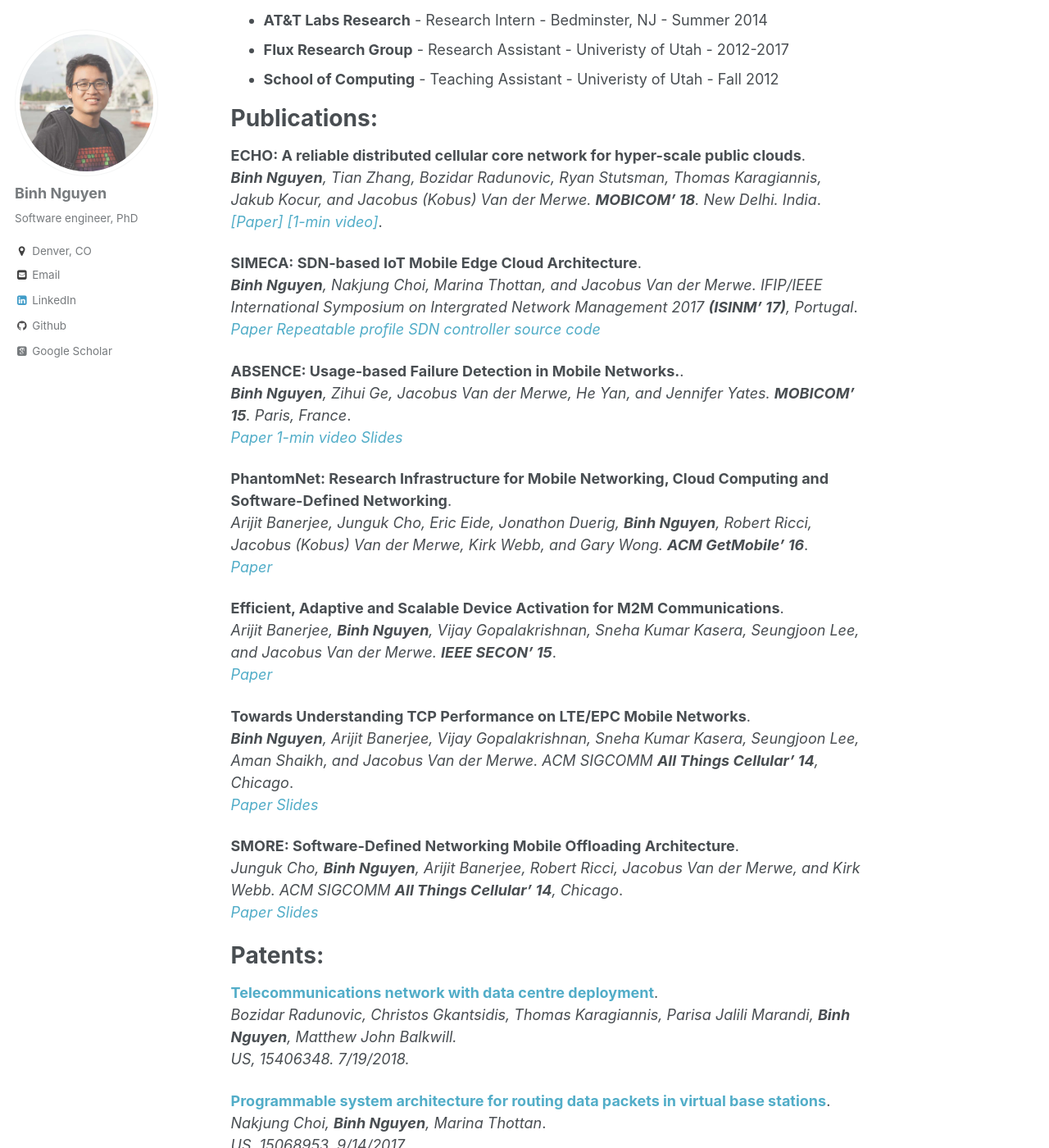
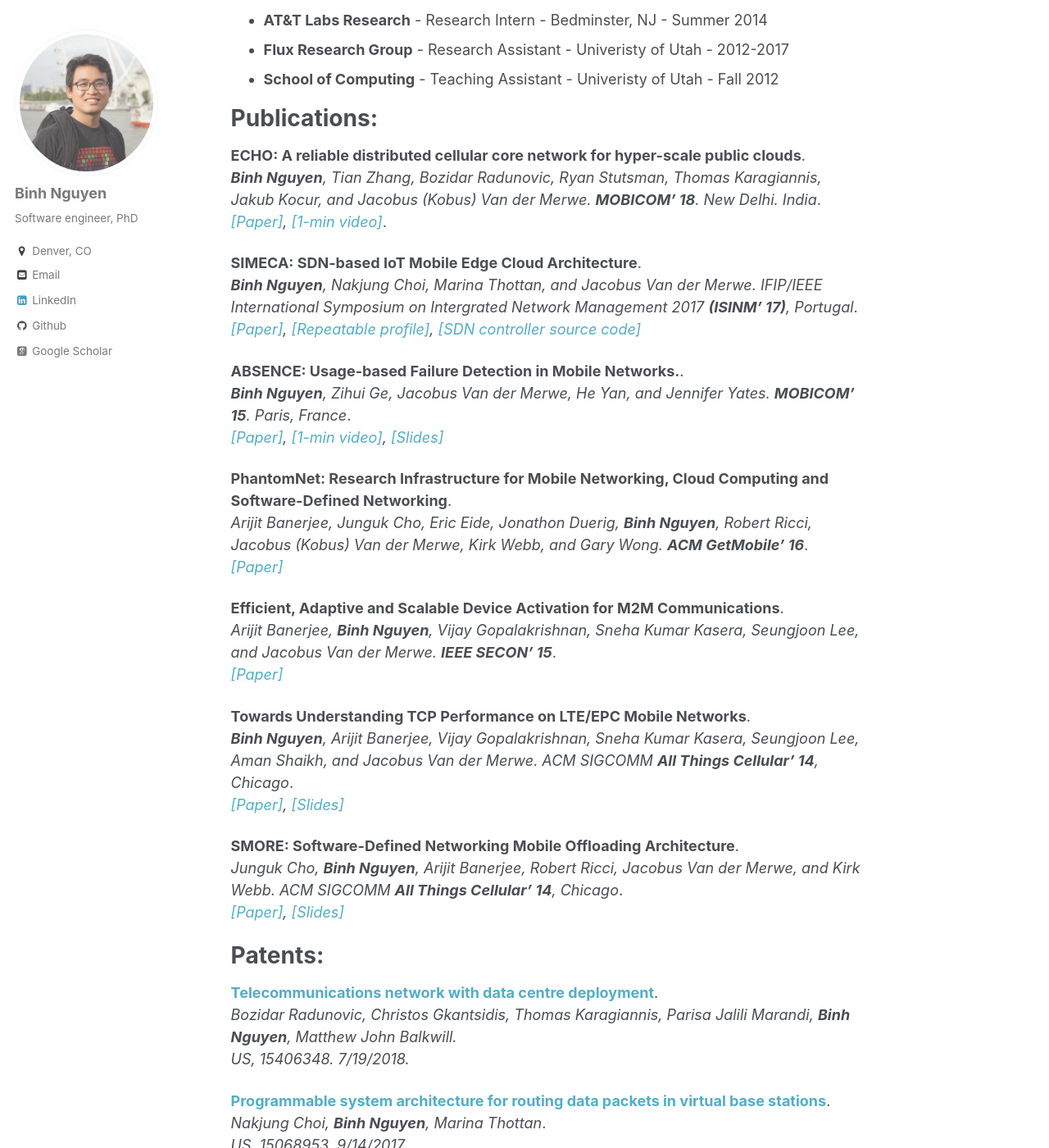
Before and after one commit to binhqnguyen/binhqnguyen.github.io, a Jekyll site: the page built from _pages/about.md, in a window 1280 px wide and 1400 px high, scrolled down 728 px. Shown: the whole window at 82% size. Built offline with Jekyll 4.4.1, drawn with Linux system fonts in a browser that asks for light colours; some web fonts are replaced.

Commit message:
references

```diff
--- a/_pages/about.md
+++ b/_pages/about.md
@@ -37,31 +37,31 @@ Publications:
 ===========
 **ECHO: A reliable distributed cellular core network for hyper-scale public clouds**.
 ***Binh Nguyen**, Tian Zhang, Bozidar Radunovic, Ryan Stutsman, Thomas Karagiannis, Jakub Kocur, and Jacobus (Kobus) Van der Merwe. **MOBICOM' 18**. New Delhi. India*.
-*[[Paper]](https://sigmobile.org/mobicom/2018/program.php) [[1-min video]](https://youtu.be/vf78318OG-k)*.
+*[[Paper]](https://sigmobile.org/mobicom/2018/program.php), [[1-min video]](https://youtu.be/vf78318OG-k)*.
 
 **SIMECA: SDN-based IoT Mobile Edge Cloud Architecture**.
 ***Binh Nguyen**, Nakjung Choi, Marina Thottan, and Jacobus Van der Merwe. IFIP/IEEE International Symposium on Intergrated Network Management 2017 **(ISINM' 17)**, Portugal*.
-*[Paper](http://www.cs.utah.edu/~binh/archive/simeca-ieeeim.pdf) [Repeatable profile](https://wiki.phantomnet.org/wiki/phantomnet/simeca-sdn-based-iot-mobile-edge-cloud-architecture/) [SDN controller source code](https://gitlab.flux.utah.edu/binh/simeca-minimum/)*
+*[[Paper]](http://www.cs.utah.edu/~binh/archive/simeca-ieeeim.pdf), [[Repeatable profile]](https://wiki.phantomnet.org/wiki/phantomnet/simeca-sdn-based-iot-mobile-edge-cloud-architecture/), [[SDN controller source code]](https://gitlab.flux.utah.edu/binh/simeca-minimum/)*
 
 **ABSENCE: Usage-based Failure Detection in Mobile Networks.**.
 ***Binh Nguyen**, Zihui Ge, Jacobus Van der Merwe, He Yan, and Jennifer Yates. **MOBICOM' 15**. Paris, France*.
-*[Paper](http://www.cs.utah.edu/~binh/archive/absence-paper.pdf) [1-min video](http://youtu.be/3Ha4axsnQZY) [Slides](http://www.cs.utah.edu/~binh/archive/absence-slides.pdf)*
+*[[Paper]](http://www.cs.utah.edu/~binh/archive/absence-paper.pdf), [[1-min video]](http://youtu.be/3Ha4axsnQZY), [[Slides]](http://www.cs.utah.edu/~binh/archive/absence-slides.pdf)*
 
 **PhantomNet: Research Infrastructure for Mobile Networking, Cloud Computing and Software-Defined Networking**.
 *Arijit Banerjee, Junguk Cho, Eric Eide, Jonathon Duerig, **Binh Nguyen**, Robert Ricci, Jacobus (Kobus) Van der Merwe, Kirk Webb, and Gary Wong. **ACM GetMobile' 16***.
-*[Paper](http://www.cs.utah.edu/~binh/archive/phantomnet-paper.pdf)*
+*[[Paper]](http://www.cs.utah.edu/~binh/archive/phantomnet-paper.pdf)*
 
 **Efficient, Adaptive and Scalable Device Activation for M2M Communications**.
 *Arijit Banerjee, **Binh Nguyen**, Vijay Gopalakrishnan, Sneha Kumar Kasera, Seungjoon Lee, and Jacobus Van der Merwe. **IEEE SECON' 15***.
-*[Paper](http://www.cs.utah.edu/~binh/archive/m2m-paper.pdf)*
+*[[Paper]](http://www.cs.utah.edu/~binh/archive/m2m-paper.pdf)*
 
 **Towards Understanding TCP Performance on LTE/EPC Mobile Networks**.
 ***Binh Nguyen**, Arijit Banerjee, Vijay Gopalakrishnan, Sneha Kumar Kasera, Seungjoon Lee, Aman Shaikh, and Jacobus Van der Merwe. ACM SIGCOMM **All Things Cellular' 14**, Chicago*.
-*[Paper](http://dl.acm.org/authorize?N71338) [Slides](http://www.cs.utah.edu/~binh/archive/towards-slides.pdf)*
+*[[Paper]](http://dl.acm.org/authorize?N71338), [[Slides]](http://www.cs.utah.edu/~binh/archive/towards-slides.pdf)*
 
 **SMORE: Software-Defined Networking Mobile Offloading Architecture**.
 *Junguk Cho, **Binh Nguyen**, Arijit Banerjee, Robert Ricci, Jacobus Van der Merwe, and Kirk Webb. ACM SIGCOMM **All Things Cellular' 14**, Chicago*.
-*[Paper](http://dl.acm.org/authorize.cfm?key=N71324) [Slides](http://www.cs.utah.edu/~binh/archive/smore-slides.pdf)*
+*[[Paper]](http://dl.acm.org/authorize.cfm?key=N71324), [[Slides]](http://www.cs.utah.edu/~binh/archive/smore-slides.pdf)*
 
 Patents:
 ======
```
Also changed, not shown: _pages/publications.md (+7 -7 lines).
